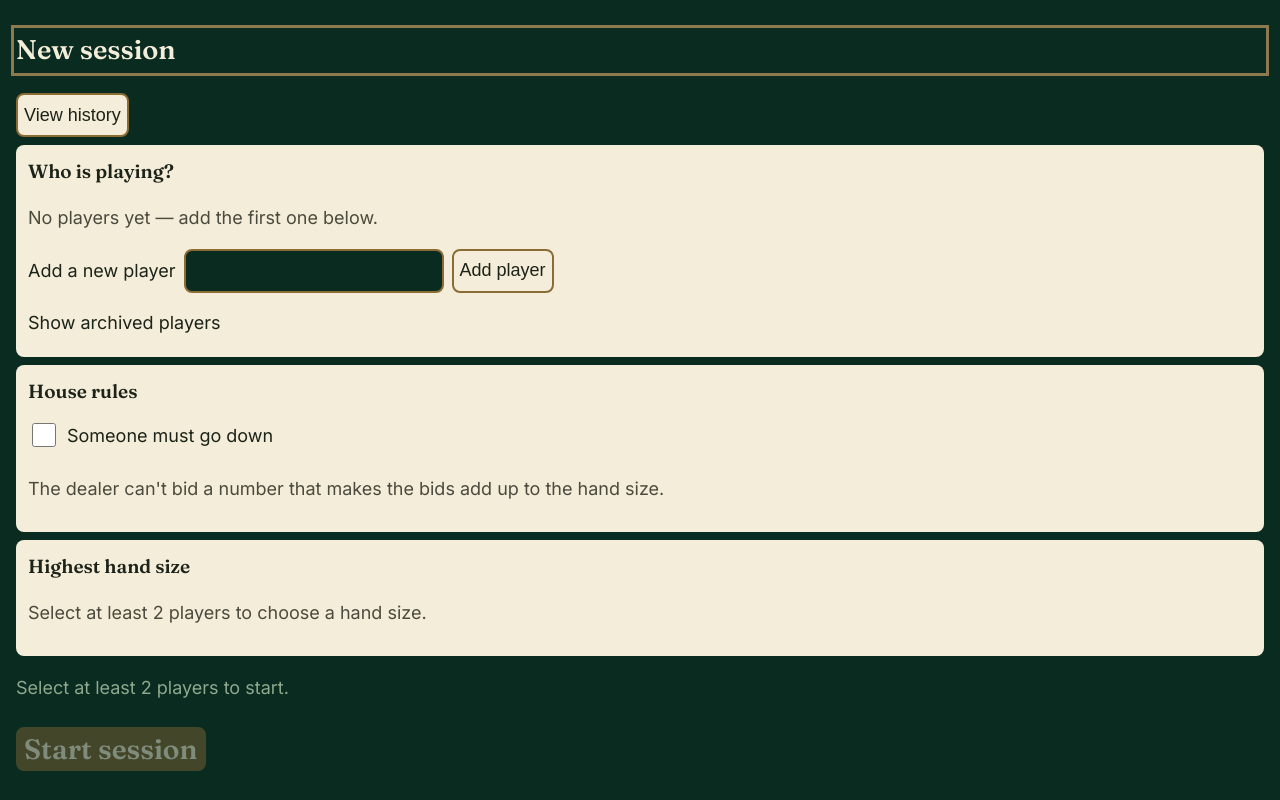
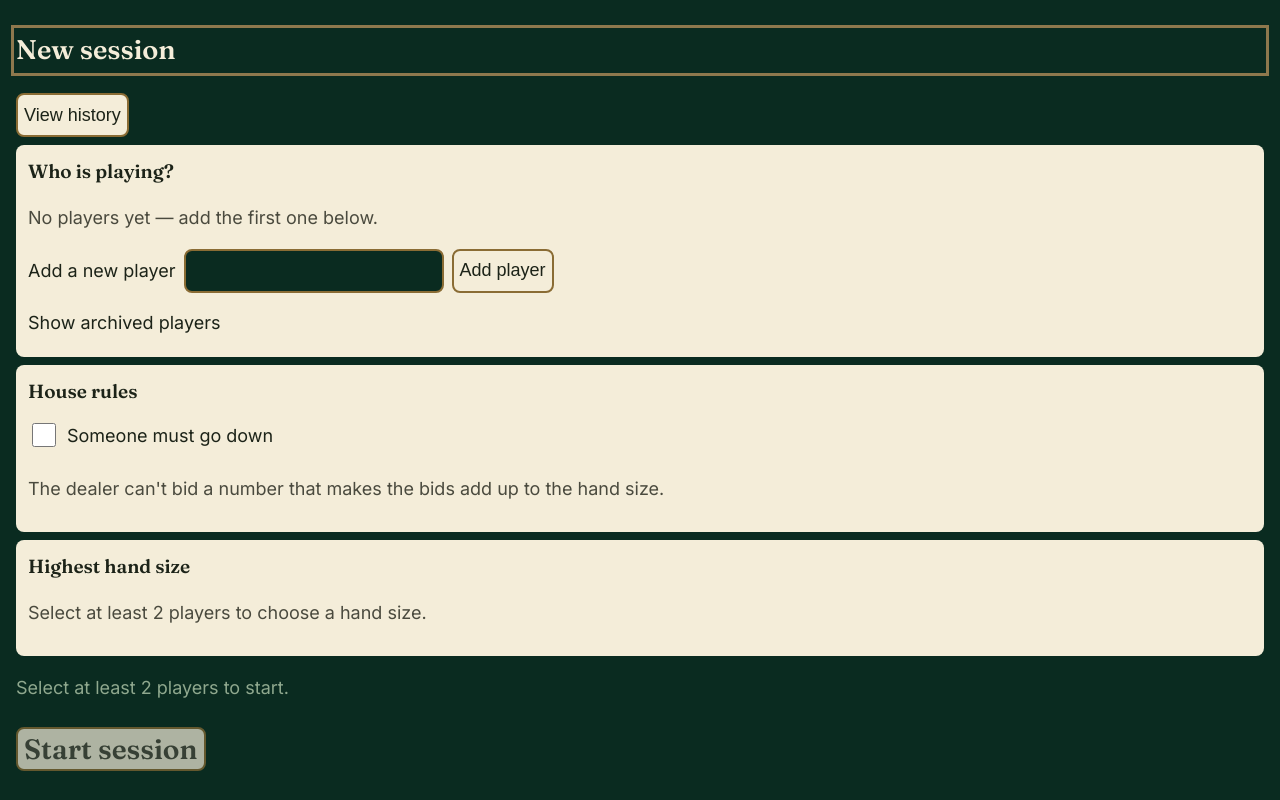
Before and after one commit to RobertBeverton/ContractWhist, a website built with Vite: page index.html in a window 1280 px wide. Built offline with nearby package versions, Linux system fonts and the light colour scheme.

Commit message:
fix: give disabled buttons a distinct neutral fill instead of dimmed accent color

```diff
--- a/src/styles/base.css
+++ b/src/styles/base.css
@@ -41,7 +41,13 @@ button.primary {
   border-color: var(--accent);
 }
 
-button[disabled] { opacity: 0.5; cursor: not-allowed; }
+button[disabled] {
+  opacity: 0.7;
+  cursor: not-allowed;
+  background: var(--surface);
+  color: var(--text-muted);
+  border-color: var(--border);
+}
 
 /* Visible only to screen readers — for headings and live regions. */
 .visually-hidden {
```
